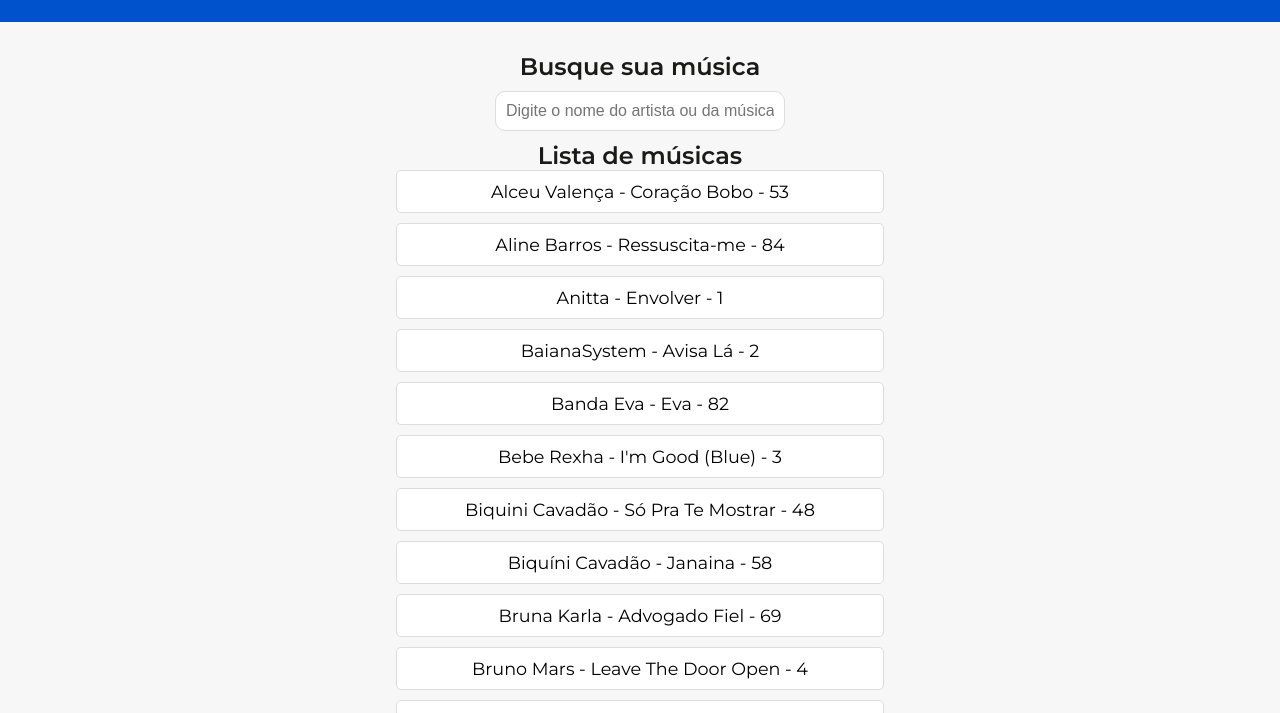
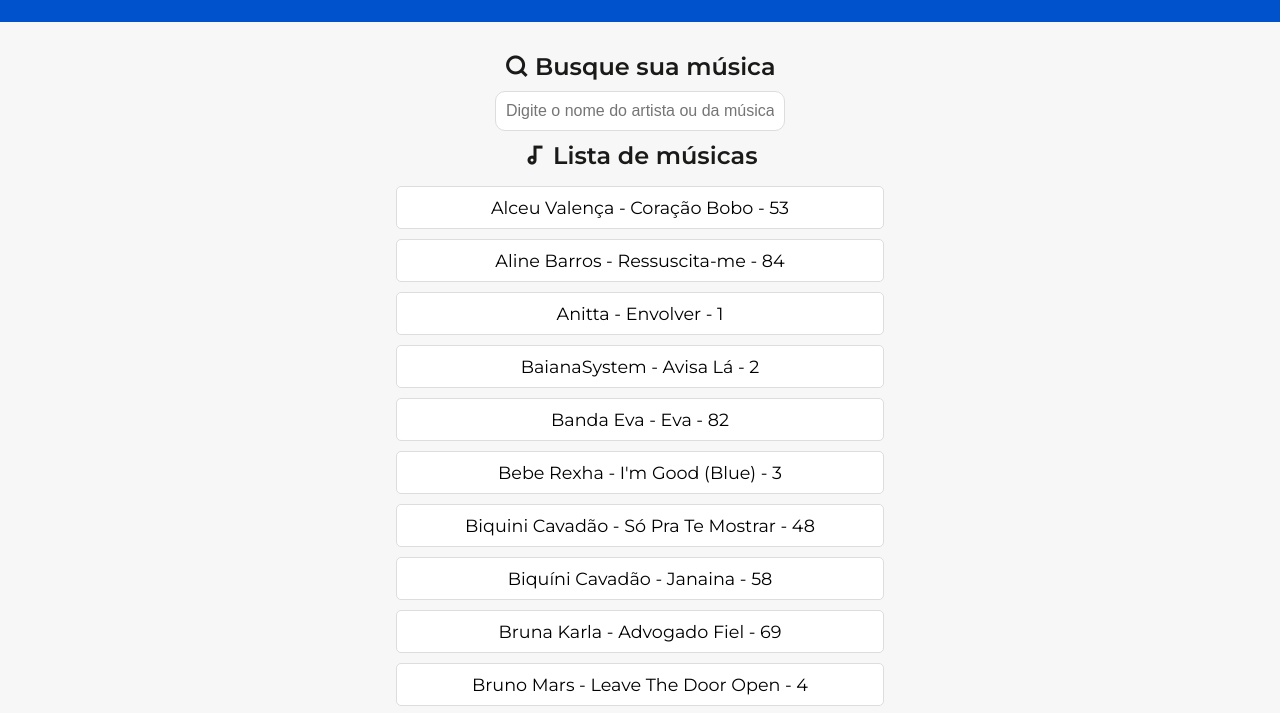
Before and after one commit to 21lucasbarros/videoke, a plain HTML site: page index.html in a window 1280 px wide. Shown: the part 62-775 px from the top of the page. Drawn offline with nearby package versions, Linux system fonts and the light colour scheme.

Commit message:
oitava versao

```diff
--- a/index.html
+++ b/index.html
@@ -6,6 +6,7 @@
     <meta name="viewport" content="width=device-width, initial-scale=1.0">
     <title>Luis Pinguim | Karaokê</title>
     <link rel="stylesheet" href="./style.css">
+    <link rel="stylesheet" href="https://cdnjs.cloudflare.com/ajax/libs/remixicon/4.5.0/remixicon.min.css">
 </head>
 
 <body>
@@ -17,12 +18,16 @@
 
     <main class="principal">
         <section class="principal__conteudo">
-            <label for="pesquisa" class="principal__conteudo__titulo">Busque sua música</label>
+            <label for="pesquisa" class="principal__conteudo__titulo">
+                <i class="ri-search-line"></i> Busque sua música
+            </label>
             <input class="principal__conteudo__pesquisa" type="text" name="pesquisa" id="pesquisa" placeholder="Digite o nome do artista ou da música">
         </section>
 
         <section class="principal__conteudo">
-            <h2 class="lista__titulo">Lista de músicas</h2>
+            <h2 class="lista__titulo">
+                <i class="ri-music-line"></i> Lista de músicas
+            </h2>
             <ul id="lista-musicas">
                 <!-- A lista de músicas será preenchida dinamicamente pelo script.js -->
             </ul>
--- a/style.css
+++ b/style.css
@@ -70,6 +70,7 @@
     font-size: 1.5rem;
     font-weight: 600;
     text-align: center;
+    margin-bottom: 1rem;
 }
 
 #lista-musicas {
```
